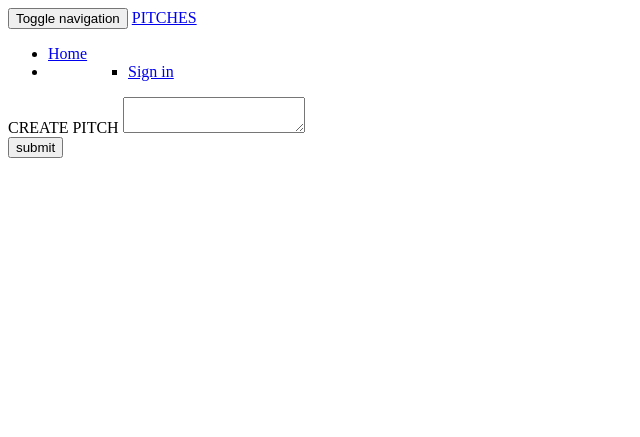
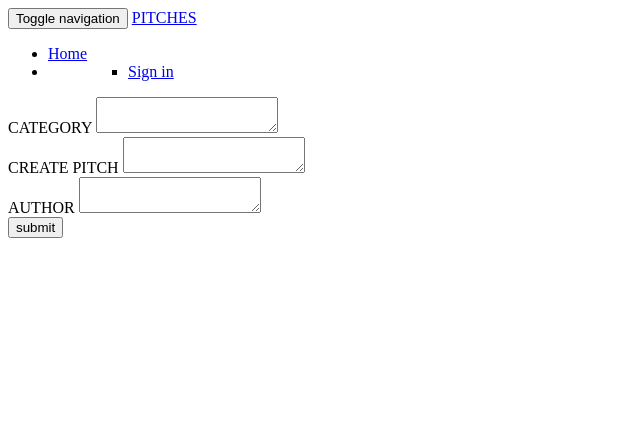
Before and after one commit to Trinityrace/pitmint, a Flask app: template app/templates/new_pitch.html in a window 1280 px wide. Shown: the top 437 px of the page, without its empty margins (0-640 px from the left). Run offline with Flask 2, Linux system fonts and the light colour scheme; the template is opened without the code that fills it: values that come from a table or form of the project are taken from there, others are empty; some libraries are stand-ins or nearby versions.

Commit message:
update to preview author name on new_pitches and category

```diff
--- a/app/main/forms.py
+++ b/app/main/forms.py
@@ -4,7 +4,9 @@ from wtforms.validators import DataRequired, Length, Email, EqualTo,Required
 
 
 class PitchForm(FlaskForm):
-    content = TextAreaField('CREATE PITCH')
+    category = TextAreaField('CATEGORY',validators = [Required()])
+    content = TextAreaField('CREATE PITCH',validators = [Required()])
+    author = TextAreaField('AUTHOR',validators=[Required()])
     submit = SubmitField('submit')
 
 class UpdateProfile(FlaskForm):
--- a/app/main/views.py
+++ b/app/main/views.py
@@ -30,8 +30,10 @@ def index():
 def new_pitch():
   form = PitchForm()
   if form.validate_on_submit():
+    category = form.category.data
     content = form.content.data
-    new_pitch= Pitch(content=content, user_id = current_user.id)
+    author = form.author.data
+    new_pitch= Pitch(category=category, content=content, user_id = current_user.id, author=author)
     new_pitch.save_pitch()
     return redirect(url_for('.index', ))
   return render_template('new_pitch.html', pitch_form=form)
--- a/app/models.py
+++ b/app/models.py
@@ -53,8 +53,9 @@ class Pitch(db.Model):
 
     id = db.Column(db.Integer,primary_key = True)
     content = db.Column(db.String())
-    #category = db.Column(db.String())
+    category = db.Column(db.String())
     user_id = db.Column(db.Integer,db.ForeignKey("users.id"))
+    author = db.Column(db.String())
     posted = db.Column(db.DateTime,default=datetime.utcnow)
 
     # comment = db.relationship("Comments", backref="pitches", lazy = "dynamic")
--- a/app/templates/new_pitch.html
+++ b/app/templates/new_pitch.html
@@ -1,7 +1,17 @@
 {% extends 'base.html' %}
 {% import 'bootstrap/wtf.html' as wtf %}
+{% block category %}
+<div class="">
+  {{wtf.quick_form(pitch_form)}}
+</div>
+{% endblock %}
 {% block content %}
 <div class="container">
   {{wtf.quick_form(pitch_form)}}
 </div>
 {% endblock %}
+{% block author %}
+<div class="">
+  {{wtf.quick_form(pitch_form)}}
+</div>
+{% endblock %}
```
Also changed, not shown: app/templates/index.html (+4 -5 lines), app/static/photos/PicsArt_04-17-11.45.03_1.png (added).
